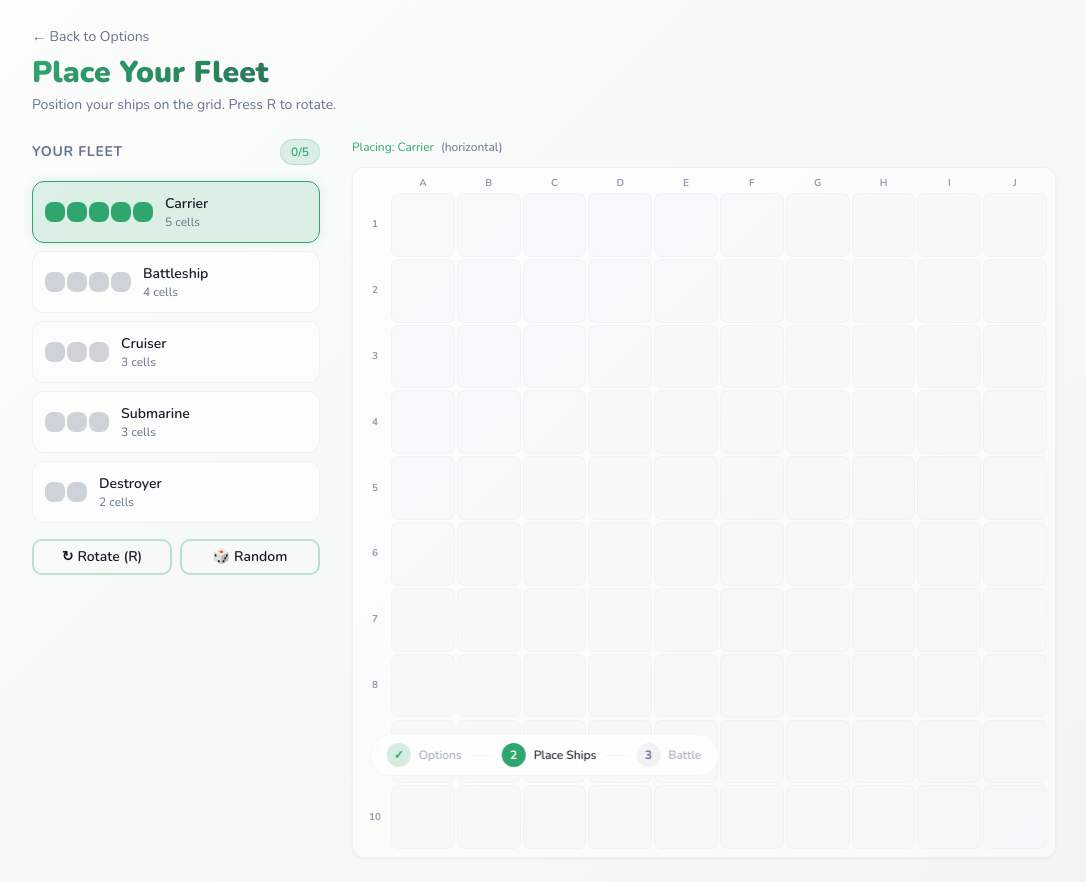
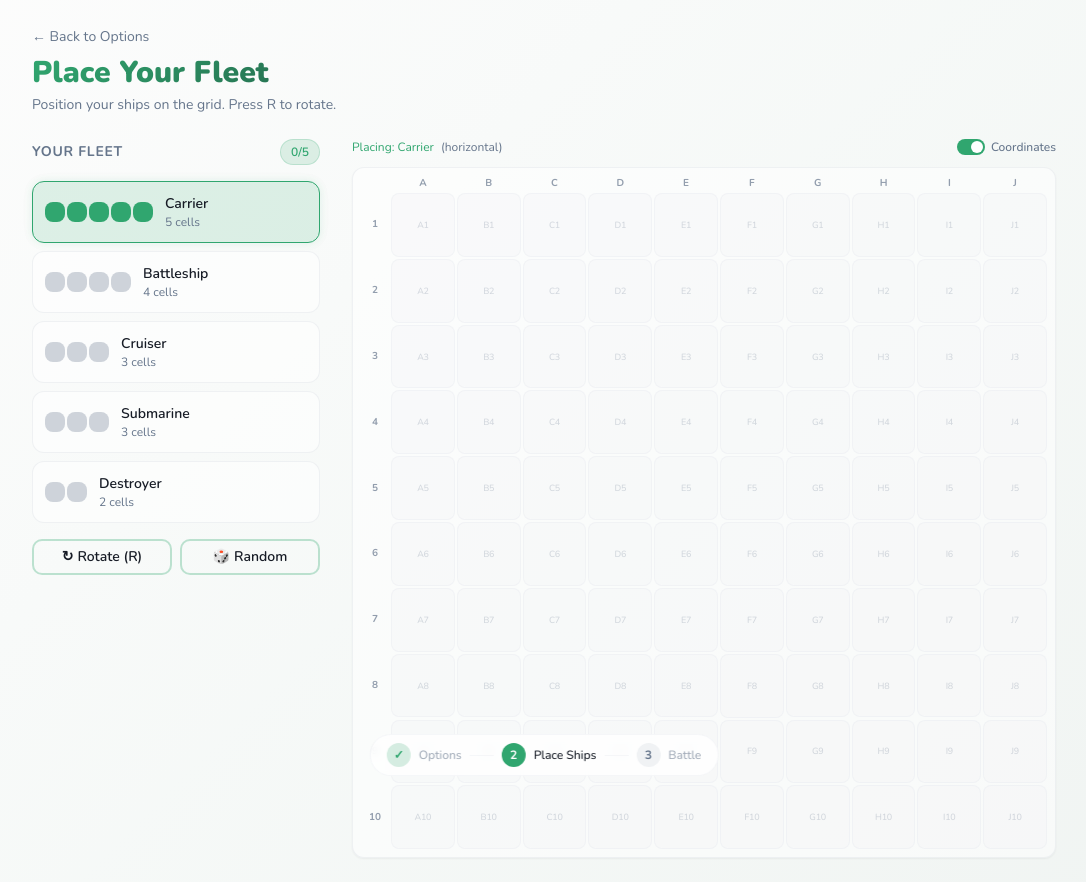
Before and after one commit to michaelkang84/battleship, a Vue app: page /game in a window 1280 px wide. Both pictures are taken after a click on the button "Continue to Ship Placement →". Shown: the whole page, without its empty margins (96-1182 px from the left). Built offline with nearby package versions, Linux system fonts and the light colour scheme.

Commit message:
feat(placement): subtle coordinate labels with toggle
- Add opt-in showCoordinates prop to GameBoard that renders faint A1-style labels in empty cells
- Add a small toggle switch on the ship placement board to turn labels on/off (default on)

```diff
--- a/src/components/game/GameBoard.vue
+++ b/src/components/game/GameBoard.vue
@@ -55,6 +55,12 @@
               v-else-if="cell.hasShip && showShips"
               class="h-3/4 w-3/4 rounded-sm bg-primary/70"
             />
+            <span
+              v-else-if="showCoordinates"
+              class="select-none text-[9px] font-medium tracking-tight text-muted-foreground/25"
+            >
+              {{ colLabels[colIndex] }}{{ rowLabels[rowIndex] }}
+            </span>
           </button>
         </template>
       </div>
@@ -75,6 +81,7 @@ interface Props {
   isProcessing?: boolean
   rotation?: number
   compact?: boolean
+  showCoordinates?: boolean
   highlightCells?: { row: number; col: number; valid: boolean }[]
   variant?: 'player' | 'opponent'
 }
@@ -86,6 +93,7 @@ const props = withDefaults(defineProps<Props>(), {
   isProcessing: false,
   rotation: 0,
   compact: false,
+  showCoordinates: false,
   highlightCells: () => [],
   variant: 'player',
 })
--- a/src/components/game/ShipPlacement.vue
+++ b/src/components/game/ShipPlacement.vue
@@ -68,7 +68,7 @@
 
     <!-- Board -->
     <div class="flex-1">
-      <div class="mb-3 flex items-center gap-3">
+      <div class="mb-3 flex items-center justify-between gap-3">
         <div class="text-xs text-muted-foreground">
           <span v-if="selectedShip" class="text-primary">
             Placing: {{ SHIP_TYPES[selectedShip].name }}
@@ -76,11 +76,29 @@
           </span>
           <span v-else class="italic"> Select a ship to place </span>
         </div>
+
+        <button
+          type="button"
+          class="flex items-center gap-1.5 text-xs font-medium text-muted-foreground transition-colors hover:text-foreground"
+          @click="showCoordinates = !showCoordinates"
+        >
+          <span
+            class="relative inline-flex h-4 w-7 items-center rounded-full transition-colors"
+            :class="showCoordinates ? 'bg-primary' : 'bg-muted-foreground/30'"
+          >
+            <span
+              class="inline-block h-3 w-3 transform rounded-full bg-white transition-transform"
+              :class="showCoordinates ? 'translate-x-3.5' : 'translate-x-0.5'"
+            />
+          </span>
+          Coordinates
+        </button>
       </div>
 
       <GameBoard
         :board="board"
         :show-ships="true"
+        :show-coordinates="showCoordinates"
         :is-clickable="!!selectedShip"
         :highlight-cells="previewCells"
         variant="player"
@@ -117,6 +135,7 @@ const emit = defineEmits<{
 
 const selectedShip = ref<ShipType | null>(null)
 const previewCells = ref<{ row: number; col: number; valid: boolean }[]>([])
+const showCoordinates = ref(true)
 
 const totalShips = computed(() => Object.keys(SHIP_TYPES).length)
 const placedCount = computed(() => Object.keys(props.placedShips).length)
```
